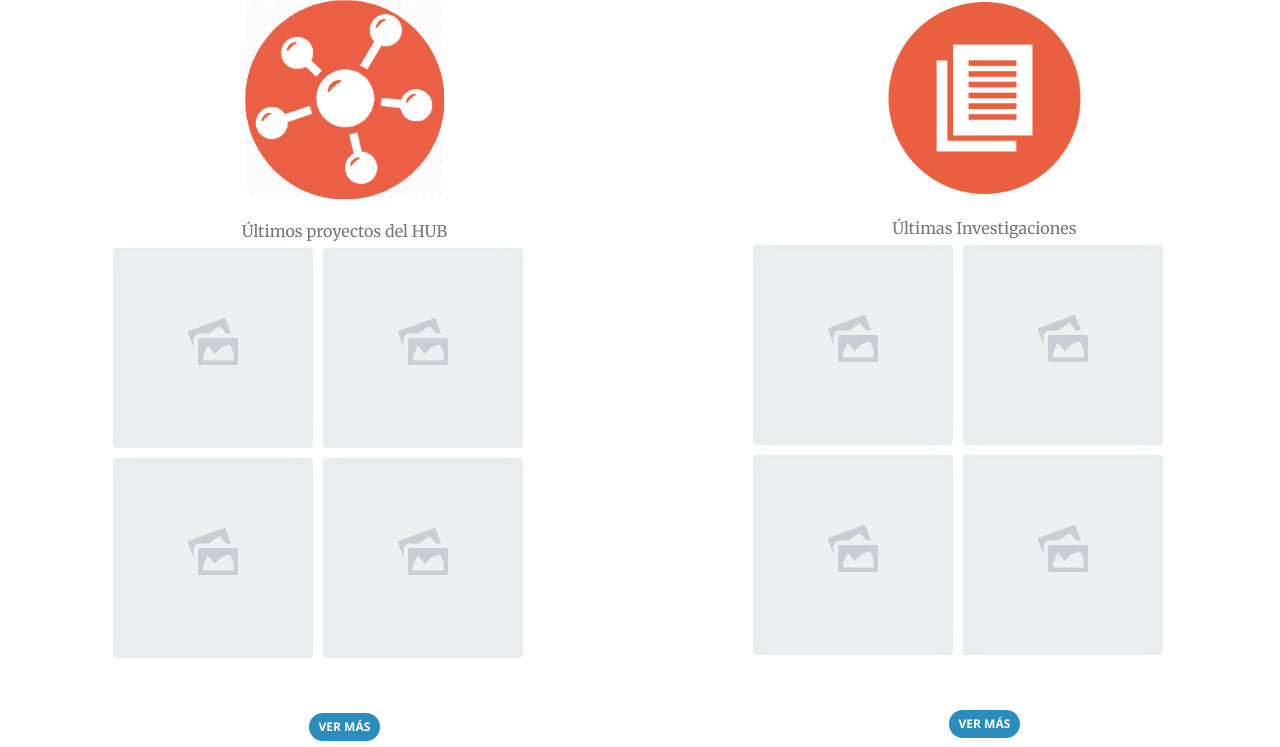
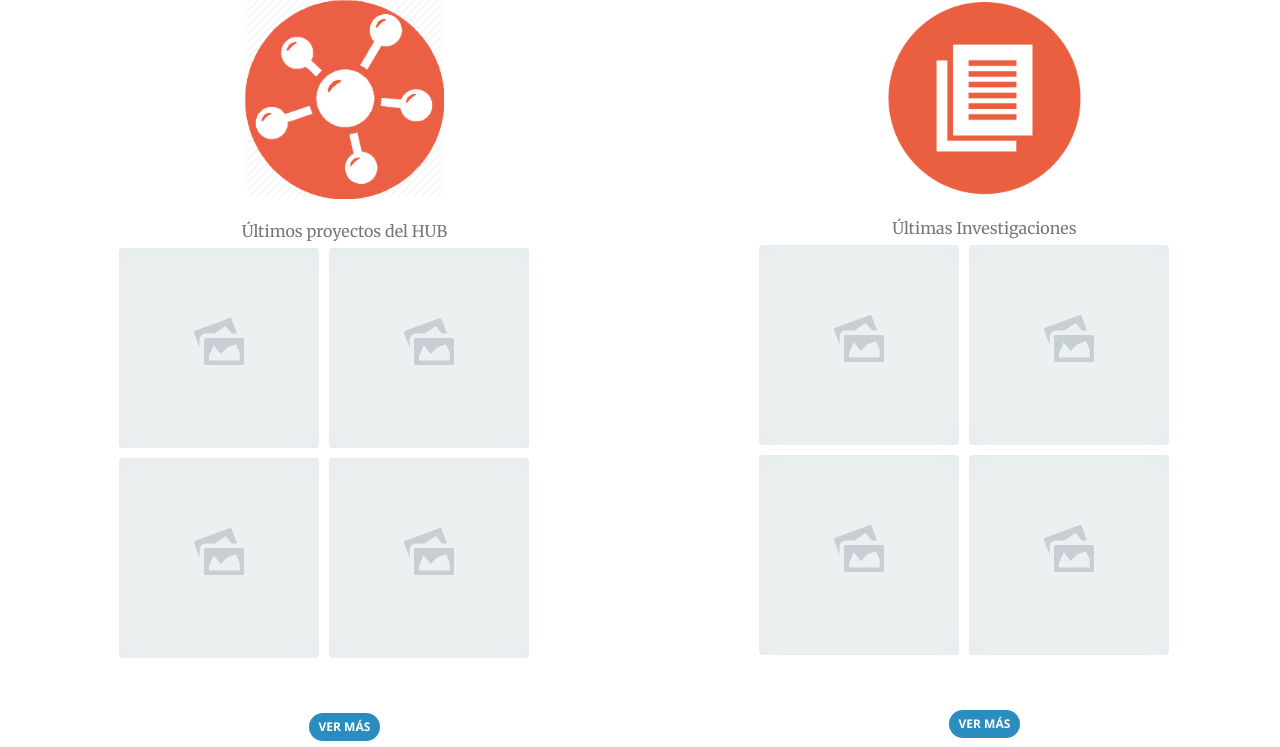
Before and after one commit to ObservatoriodeVivienda/webapp, a Django app: page / in a window 1280 px wide. Shown: the part 1624-2371 px from the top of the page. Run offline with Django 3.2, Linux system fonts and the light colour scheme; parts of the project's set-up code (start-up, migrations or seed data) failed here and were passed over; some libraries are stand-ins or nearby versions.

Commit message:
new box response

```diff
--- a/compareconstitutions/templates/compareconstitutions/index.html
+++ b/compareconstitutions/templates/compareconstitutions/index.html
@@ -57,7 +57,7 @@
                                     <p class="text-muted">Últimos proyectos del HUB</p>
                             </div>
                         </div>
-                        <ul style="margin-left:10%;">
+                        <ul style="margin-left:11%;">
                             <li class="hoverli">
                               <a class='normal' href='#'>
                                 <svg viewBox='0 0 80 76' x='0px' y='0px'>
@@ -131,7 +131,7 @@
                                     <p class="text-muted">Últimas Investigaciones</p>
                             </div>
                         </div>
-                        <ul style="margin-left:10%;">
+                        <ul style="margin-left:11%;">
                             <li class="hoverli">
                               <a class='normal' href='#'>
                                 <svg viewBox='0 0 80 76' x='0px' y='0px'>
```
